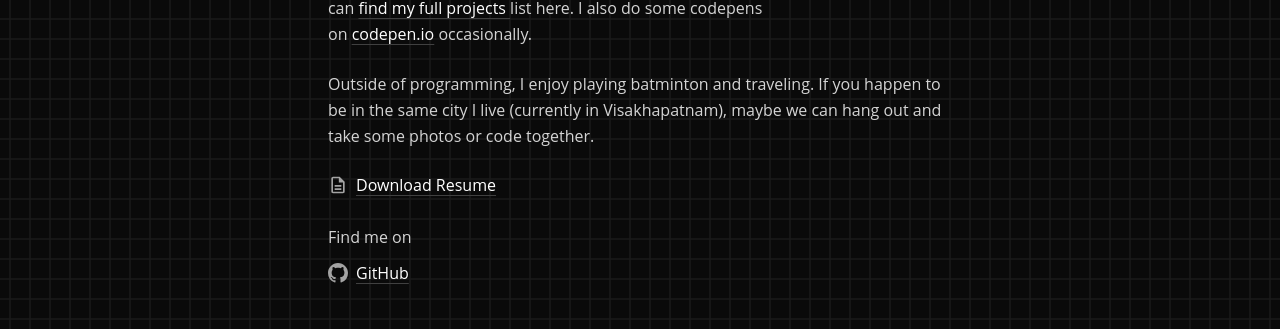
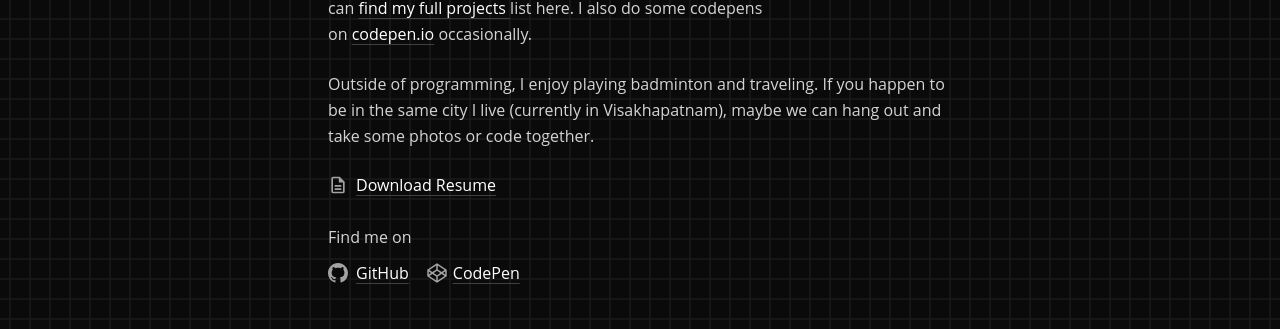
Before and after one commit to Chandra-Moulii/portfolio, a React (Vite) app: page / in a window 1280 px wide. Shown: the part 333-662 px from the top of the page. Built offline with nearby package versions, Linux system fonts and the light colour scheme.

Commit message:
chore: typo & add codepen link

```diff
--- a/src/App.tsx
+++ b/src/App.tsx
@@ -50,7 +50,7 @@ function App() {
         </div>
         <div className="my-6">
           <p className="leading-relaxed">
-            Outside of programming, I enjoy playing batminton and traveling. If
+            Outside of programming, I enjoy playing badminton and traveling. If
             you happen to be in the same city I live (currently in
             Visakhapatnam), maybe we can hang out and take some photos or code
             together.
@@ -73,8 +73,9 @@ function App() {
         </div>
         <div className="my-7">
           <p>Find me on</p>
-          <div className="my-3">
-            <Link href="https://codepen.io/v_chandramouli">
+          <div className="flex items-center gap-4 flex-wrap">
+            <div className="mt-3 inline-block">
+              <Link href="https://github.com/Chandra-Moulii">
                 <div className="flex gap-2 items-center">
                   <svg
                     viewBox="0 0 16 16"
@@ -86,6 +87,21 @@ function App() {
                 </div>
               </Link>
             </div>
+            <div className="mt-3 inline-block">
+              <Link href="https://codepen.io/v_chandramouli">
+                <div className="flex gap-1 items-center">
+                  <svg
+                    xmlns="http://www.w3.org/2000/svg"
+                    viewBox="0 0 32 32"
+                    className="w-6 aspect-square fill-neutral-400"
+                  >
+                    <path d="M 16 2.84375 L 15.4375 3.21875 L 3.4375 11.25 L 3 11.53125 L 3 20.46875 L 3.4375 20.75 L 15.4375 28.78125 L 16 29.15625 L 16.5625 28.78125 L 28.5625 20.75 L 29 20.46875 L 29 11.53125 L 28.5625 11.25 L 16.5625 3.21875 Z M 15 5.90625 L 15 11.34375 L 9.84375 14.8125 L 5.8125 12.09375 Z M 17 5.90625 L 26.1875 12.09375 L 22.15625 14.8125 L 17 11.34375 Z M 16 13.09375 L 20.34375 16 L 16 18.90625 L 11.65625 16 Z M 5 13.9375 L 8.0625 16 L 5 18.0625 Z M 27 13.9375 L 27 18.0625 L 23.9375 16 Z M 9.875 17.1875 L 15 20.65625 L 15 26.09375 L 5.8125 19.90625 Z M 22.125 17.1875 L 26.1875 19.90625 L 17 26.09375 L 17 20.65625 Z" />
+                  </svg>
+                  <p>CodePen</p>
+                </div>
+              </Link>
+            </div>
+          </div>
         </div>
         <div className="my-10 block">
           <span className="text-neutral-500">2024-PRESENT © Chandra Mouli</span>
```
Lines whose indentation alone changed are shown as unchanged.
